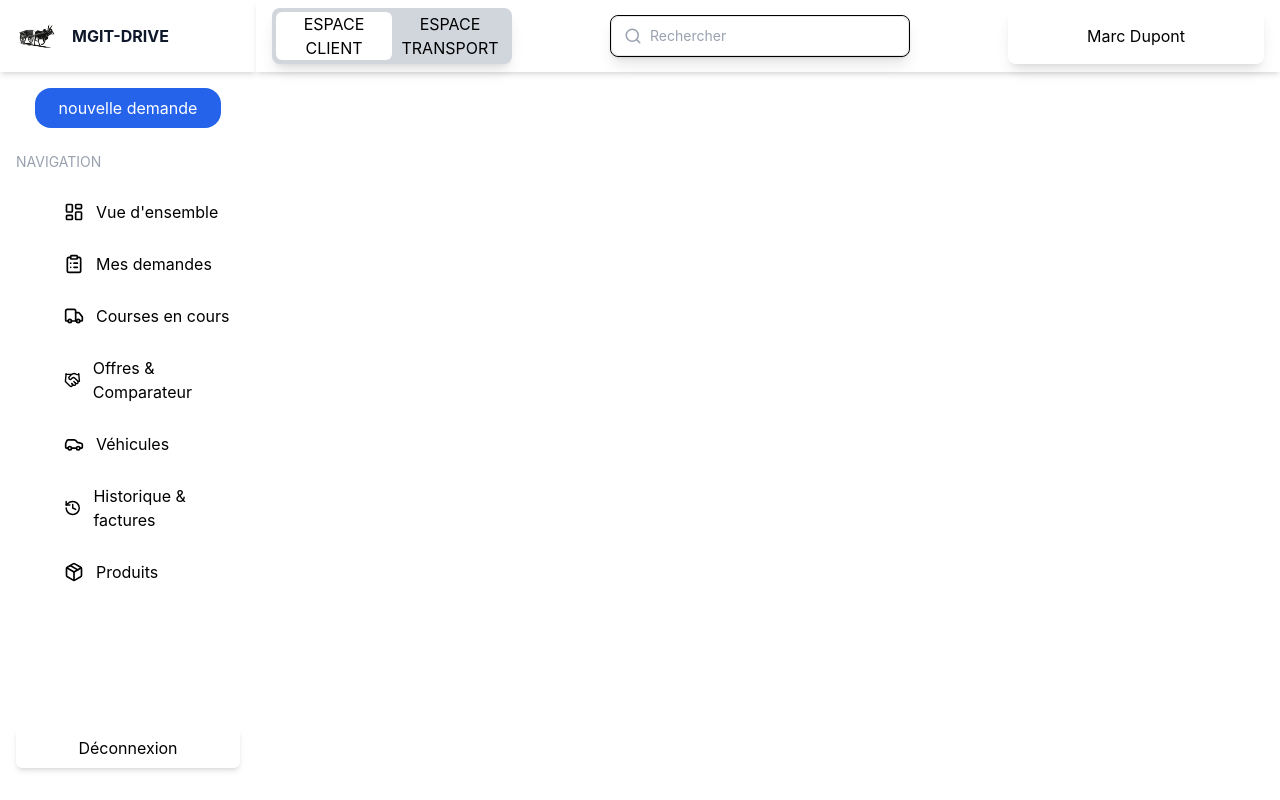
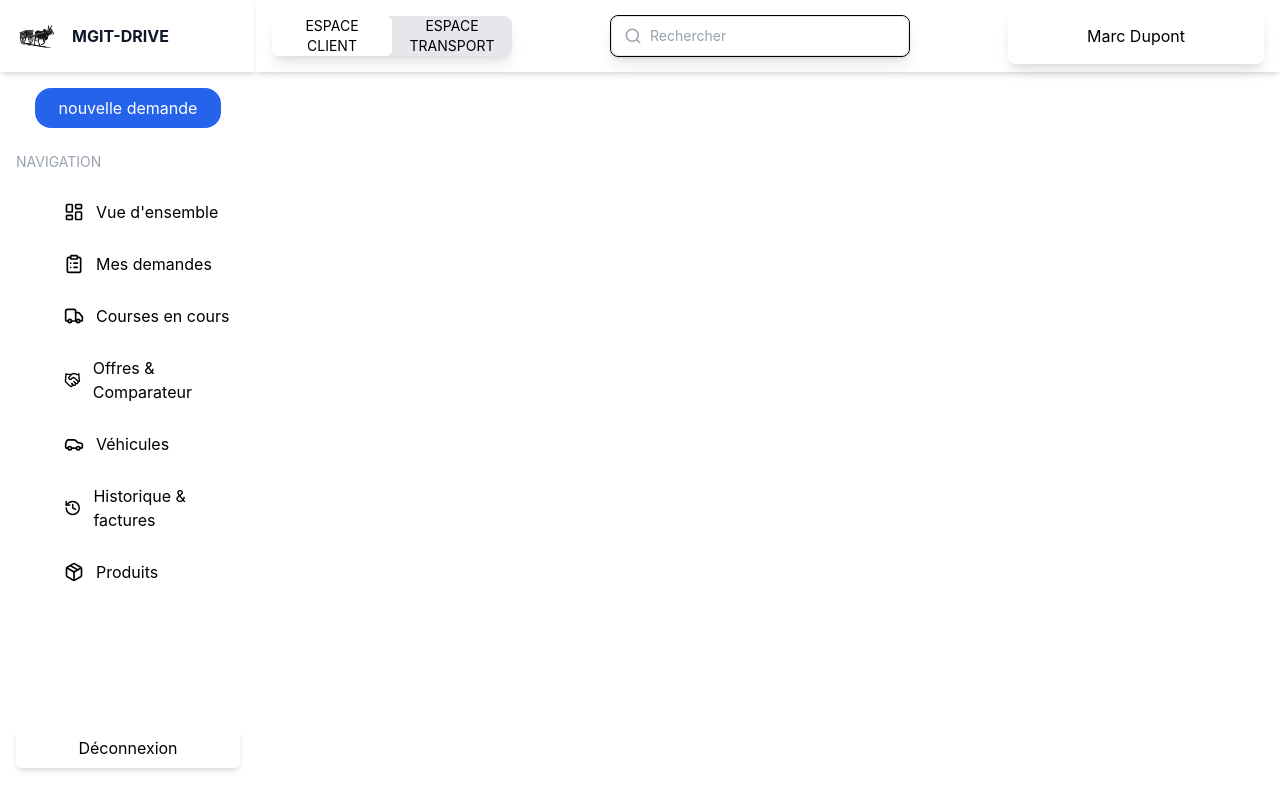
Before and after one commit to amura16/gestion-course, a React (Vite) app: page /client in a window 1280 px wide. Built offline with nearby package versions, Linux system fonts and the light colour scheme; no server answers.

Commit message:
ajustement de toogle espace client et transport

```diff
--- a/src/components/layout/Header.tsx
+++ b/src/components/layout/Header.tsx
@@ -15,10 +15,10 @@ export const Header = ({onMenuClick}: HeaderProps ) => {
     return (
         <header className="fixed top-0 right-0 z-50 h-18 w-full md:w-[80%] flex items-center shadow-md bg-white py-2 px-4 gap-2 flex justify-between">
 
-            <div className="hidden sm:flex bg-gray-300 rounded-lg p-1 w-60 shadow-lg">
+            <div className="hidden sm:flex bg-gray-200 rounded-lg w-60 shadow-lg items-center">
                 <Toogle
                     content={
-                        <p className="text-center">
+                        <p className="text-center text-sm">
                             ESPACE <br />
                             CLIENT
                         </p>
@@ -29,7 +29,7 @@ export const Header = ({onMenuClick}: HeaderProps ) => {
 
                 <Toogle
                     content={
-                        <p className="text-center">
+                        <p className="text-center text-sm">
                             ESPACE <br />
                             TRANSPORT
                         </p>
```
